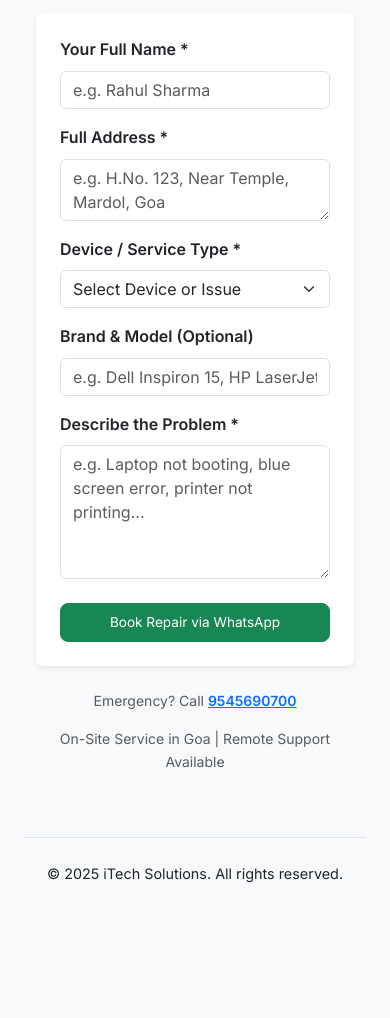
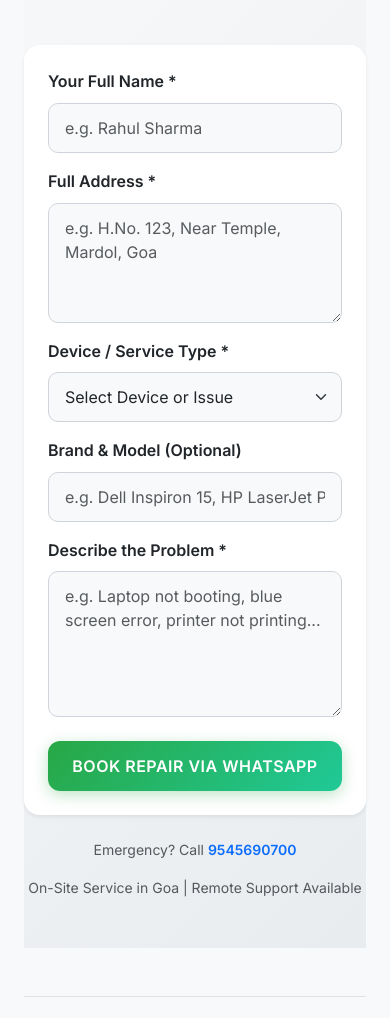
Before and after one commit to sameertahasiladr/iTechsolutions, a website: page public/service.html in a window 390 px wide. Shown: the part 267-1285 px from the top of the page. Before the commit the page ends 1216 px from the top, so only its background shows below. Drawn offline with nearby package versions, Linux system fonts and the light colour scheme; no server answers.

```diff
--- a/public/styles.css
+++ b/public/styles.css
@@ -165,3 +165,140 @@
     .btn { font-size: 0.85rem; }
     .display-4 { font-size: 2rem; }
 }
+/* ========================================
+   SERVICE PAGE - IT & ELECTRONICS REPAIR
+   ======================================== */
+
+.service {
+    font-family: 'Inter', sans-serif;
+    background: linear-gradient(135deg, #f8f9fa 0%, #e9ecef 100%);
+    min-height: 100vh;
+    padding: 2rem 0;
+}
+
+.service h1 {
+    color: #0d6efd;
+    font-weight: 700;
+    text-shadow: 0 1px 3px rgba(0,0,0,0.1);
+}
+
+.service .card {
+    border-radius: 16px;
+    overflow: hidden;
+    transition: transform 0.3s ease, box-shadow 0.3s ease;
+    border: 1px solid #dee2e6;
+}
+
+.service .card:hover {
+    transform: translateY(-8px);
+    box-shadow: 0 20px 40px rgba(0, 123, 255, 0.15) !important;
+}
+
+.service .card-body {
+    background: #ffffff;
+    padding: 2rem;
+}
+
+.service .form-label {
+    color: #212529;
+    font-weight: 600;
+    margin-bottom: 0.5rem;
+}
+
+.service .form-control,
+.service .form-select {
+    border: 1.5px solid #ced4da;
+    border-radius: 10px;
+    padding: 0.75rem 1rem;
+    font-size: 1rem;
+    transition: all 0.3s ease;
+    background-color: #f8f9fa;
+}
+
+.service .form-control:focus,
+.service .form-select:focus {
+    border-color: #0d6efd;
+    box-shadow: 0 0 0 0.25rem rgba(13, 110, 253, 0.15);
+    background-color: #ffffff;
+}
+
+.service textarea.form-control {
+    resize: vertical;
+    min-height: 120px;
+}
+
+.service .btn-success {
+    background: linear-gradient(135deg, #28a745, #20c997);
+    border: none;
+    border-radius: 12px;
+    padding: 0.9rem 1.5rem;
+    font-weight: 600;
+    font-size: 1.1rem;
+    text-transform: uppercase;
+    letter-spacing: 0.5px;
+    box-shadow: 0 4px 15px rgba(40, 167, 69, 0.3);
+    transition: all 0.3s ease;
+}
+
+.service .btn-success:hover {
+    background: linear-gradient(135deg, #218838, #1da88a);
+    transform: translateY(-2px);
+    box-shadow: 0 8px 20px rgba(40, 167, 69, 0.4);
+}
+
+.service .btn-success:active {
+    transform: translateY(0);
+}
+
+/* Icons */
+.service .bi {
+    margin-right: 0.5rem;
+}
+
+/* Footer Info */
+.service .text-center small {
+    color: #6c757d;
+    line-height: 1.6;
+}
+
+.service .text-center a {
+    color: #0d6efd;
+    text-decoration: none;
+    font-weight: 600;
+}
+
+.service .text-center a:hover {
+    text-decoration: underline;
+}
+
+/* Mobile Optimization */
+@media (max-width: 576px) {
+    .service .card-body {
+        padding: 1.5rem;
+    }
+
+    .service h1 {
+        font-size: 2rem;
+    }
+
+    .service .btn-success {
+        font-size: 1rem;
+        padding: 0.8rem;
+    }
+}
+
+/* Optional: Add a subtle animation on load */
+@keyframes fadeInUp {
+    from {
+        opacity: 0;
+        transform: translateY(30px);
+    }
+    to {
+        opacity: 1;
+        transform: translateY(0);
+    }
+}
+
+.service .card {
+    animation: fadeInUp 0.6s ease-out;
+}
```
